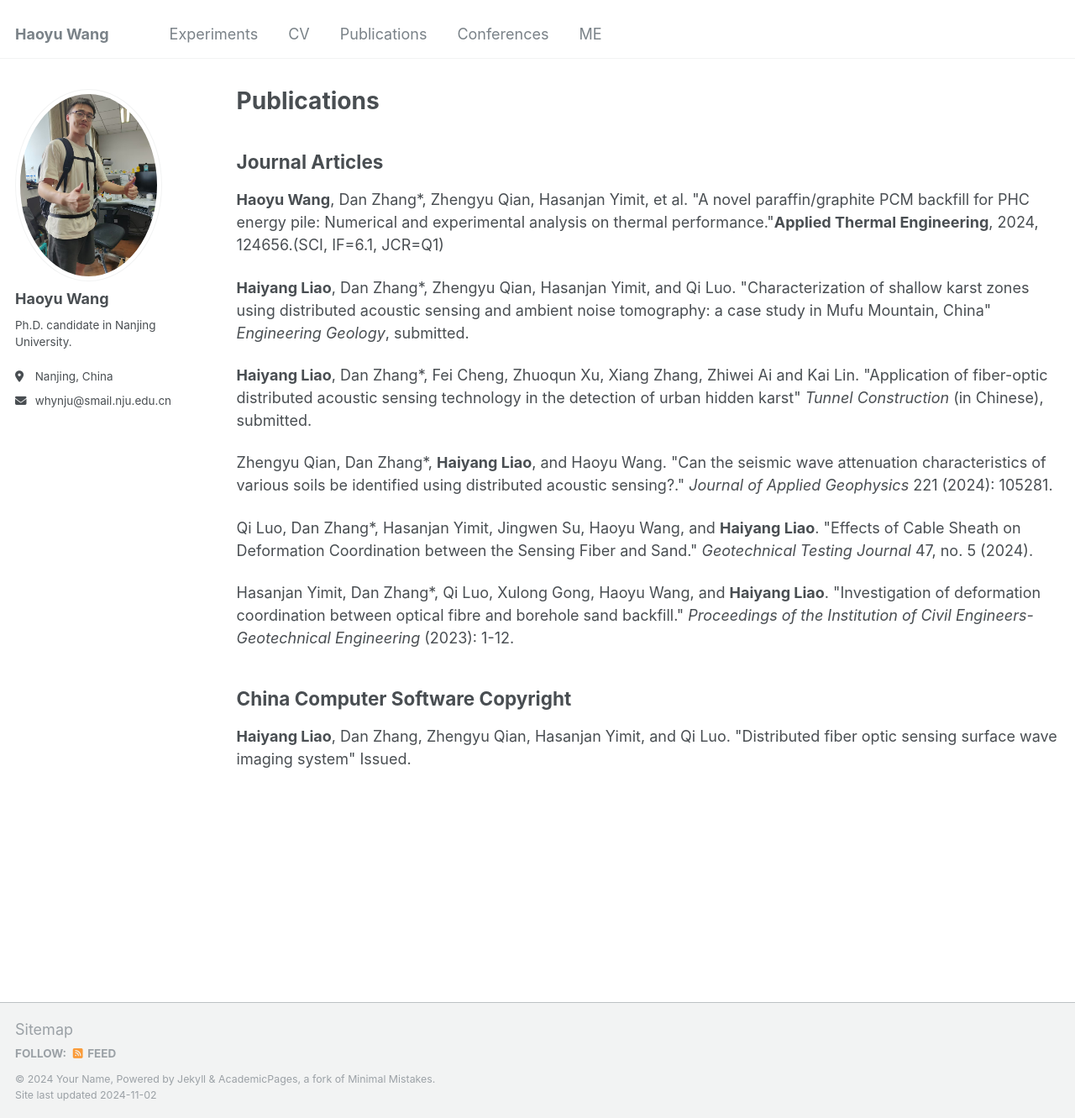
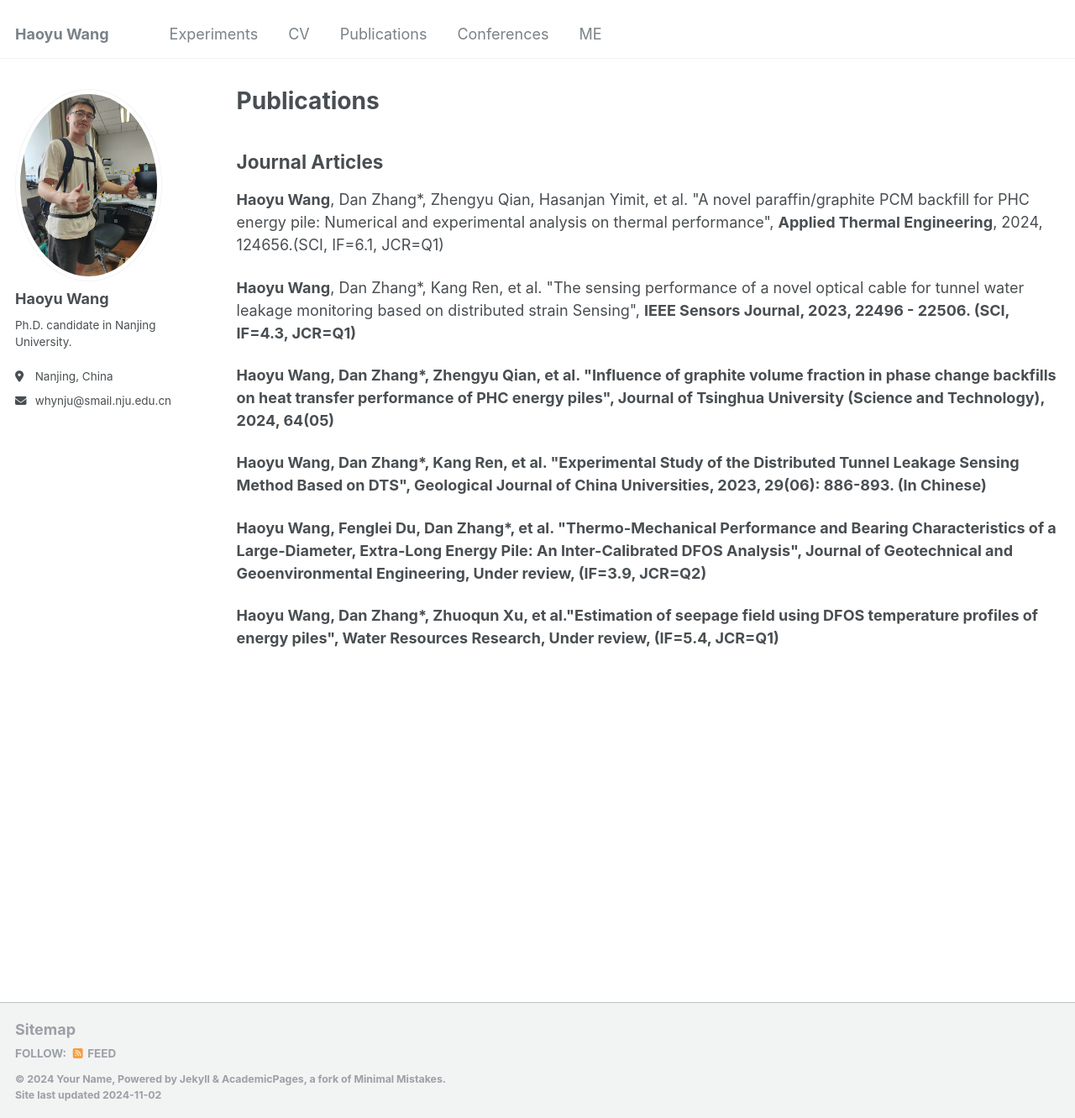
Before and after one commit to Whynot-cell/Whynot-cell.github.io, a Jekyll site: the page built from _pages/publications.html, in a window 1280 px wide and 1331 px high. Shown: the whole window at 84% size. Built offline with Jekyll 4.4.1, drawn with Linux system fonts in a browser that asks for light colours.

Commit message:
Update publications.html

```diff
--- a/_pages/publications.html
+++ b/_pages/publications.html
@@ -11,38 +11,21 @@ author_profile: true
 
 
 <p><strong>Haoyu Wang</strong>, Dan Zhang*, Zhengyu Qian, Hasanjan Yimit, et al. "A novel paraffin/graphite PCM backfill
-for PHC energy pile: Numerical and experimental analysis on thermal performance."<strong>Applied Thermal Engineering</strong>,
+for PHC energy pile: Numerical and experimental analysis on thermal performance", <strong>Applied Thermal Engineering</strong>,
 2024, 124656.(SCI, IF=6.1, JCR=Q1)</p>
 
-<p><strong>Haiyang Liao</strong>, Dan Zhang*, Zhengyu Qian, Hasanjan Yimit, and Qi Luo. "Characterization of shallow
-  karst zones using
-  distributed acoustic sensing and ambient noise tomography: a case study in Mufu Mountain, China" <em>Engineering
-    Geology</em>,
-  submitted.</p>
+<p><strong>Haoyu Wang</strong>, Dan Zhang*, Kang Ren, et al. "The sensing performance of a novel optical cable for tunnel
+water leakage monitoring based on distributed strain Sensing", <strong>IEEE Sensors Journal<strong>, 2023, 22496 - 22506. (SCI, IF=4.3, JCR=Q1)</p>
 
-<p><strong>Haiyang Liao</strong>, Dan Zhang*, Fei Cheng, Zhuoqun Xu, Xiang Zhang, Zhiwei Ai and Kai Lin. "Application of
-  fiber-optic
-  distributed acoustic sensing technology in the detection of urban hidden karst" <em>Tunnel Construction</em> (in
-  Chinese),
-  submitted.</p>
+<p><strong>Haoyu Wang</strong>, Dan Zhang*, Zhengyu Qian, et al. "Influence of graphite volume fraction in phase change backfills on heat transfer
+performance of PHC energy piles", <strong>Journal of Tsinghua University (Science and Technology)<strong>, 2024, 64(05)</p>
 
-<p>Zhengyu Qian, Dan Zhang*, <strong>Haiyang Liao</strong>, and Haoyu Wang. "Can the seismic wave attenuation
-  characteristics of
-  various soils be identified using distributed acoustic sensing?." <em>Journal of Applied Geophysics</em> 221 (2024):
-  105281.</p>
+<p><strong>Haoyu Wang</strong>, Dan Zhang*, Kang Ren, et al. "Experimental Study of the Distributed Tunnel Leakage Sensing Method
+Based on DTS", <strong>Geological Journal of China Universities<strong>, 2023, 29(06): 886-893. (In Chinese)</p>
 
-<p>Qi Luo, Dan Zhang*, Hasanjan Yimit, Jingwen Su, Haoyu Wang, and <strong>Haiyang Liao</strong>. "Effects of Cable
-  Sheath on
-  Deformation Coordination between the Sensing Fiber and Sand." <em>Geotechnical Testing Journal</em> 47, no. 5 (2024).
-</p>
+<p><strong>Haoyu Wang<strong>, Fenglei Du, Dan Zhang*, et al. "Thermo-Mechanical Performance and Bearing Characteristics of a Large-Diameter,
+Extra-Long Energy Pile: An Inter-Calibrated DFOS Analysis", <strong>Journal of Geotechnical and Geoenvironmental Engineering<strong>, Under review,
+(IF=3.9, JCR=Q2)</p>
 
-<p>Hasanjan Yimit, Dan Zhang*, Qi Luo, Xulong Gong, Haoyu Wang, and <strong>Haiyang Liao</strong>. "Investigation of
-  deformation
-  coordination between optical fibre and borehole sand backfill." <em>Proceedings of the Institution of Civil
-    Engineers-Geotechnical Engineering</em> (2023): 1-12.</p>
-
-<h2>China Computer Software Copyright</h2>
-
-<p><strong>Haiyang Liao</strong>, Dan Zhang, Zhengyu Qian, Hasanjan Yimit, and Qi Luo. "Distributed fiber optic sensing
-  surface wave
-  imaging system" Issued.</p>
+<p><strong>Haoyu Wang<strong>, Dan Zhang*, Zhuoqun Xu, et al."Estimation of seepage field using DFOS temperature profiles of energy piles", <strong>Water Resources Research<strong>, Under review,
+(IF=5.4, JCR=Q1)</p>
```
